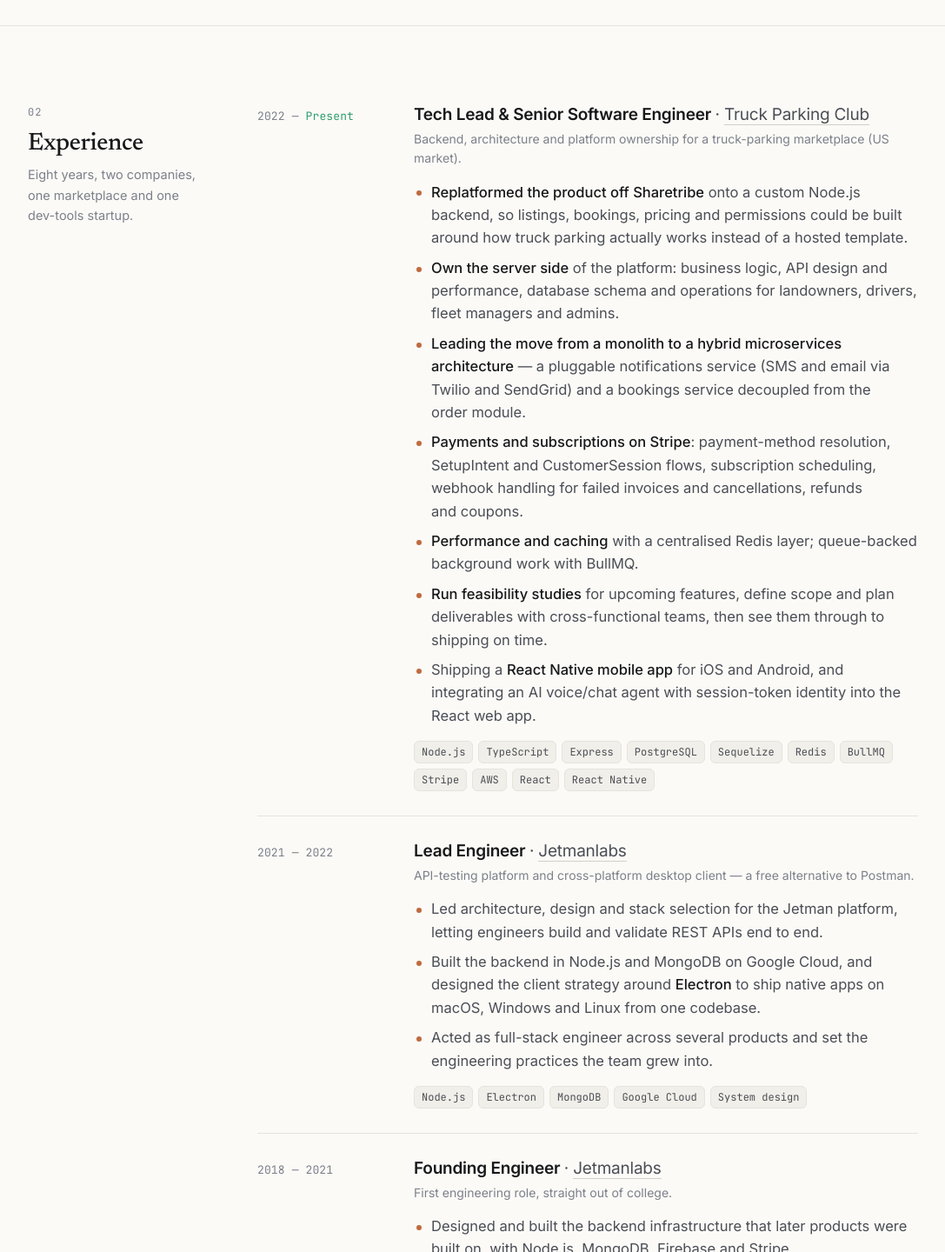
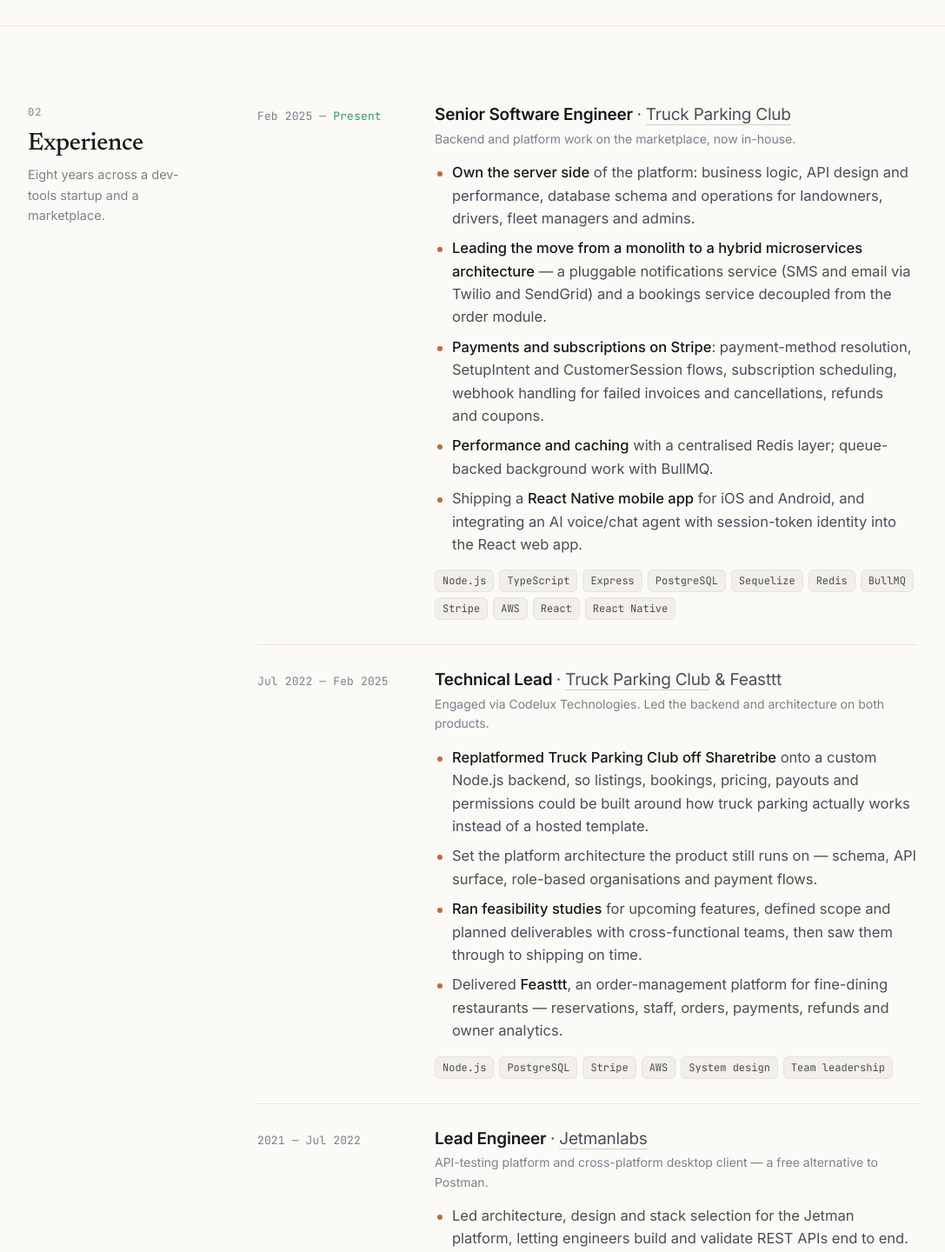
Before and after one commit to msdhaliwal/msdhaliwal, a plain HTML site: page index.html in a window 1280 px wide. Shown: the part 1360-2800 px from the top of the page at 87% size, without its empty margins (96-1183 px from the left). Drawn offline with Linux system fonts and the light colour scheme.

Commit message:
Correct the experience timeline

```diff
--- a/index.html
+++ b/index.html
@@ -243,7 +243,7 @@
     /* ---------- experience ---------- */
     .timeline { list-style: none; margin: 0; padding: 0; }
     .role {
-      display: grid; grid-template-columns: 148px minmax(0, 1fr); gap: 20px 32px;
+      display: grid; grid-template-columns: 172px minmax(0, 1fr); gap: 20px 32px;
       padding: 28px 0; border-top: 1px solid var(--line);
     }
     .role:first-child { border-top: 0; padding-top: 0; }
@@ -384,7 +384,7 @@
         <aside class="hero-aside">
           <div class="portrait"><img src="src/assets/self.jpeg" alt="Portrait of Manpreet Singh Dhaliwal" width="224" height="224" loading="eager" fetchpriority="high"></div>
           <ul class="facts">
-            <li><span class="k">Now</span><span>Tech Lead, Truck Parking Club</span></li>
+            <li><span class="k">Now</span><span>Senior Software Engineer, Truck Parking Club</span></li>
             <li><span class="k">Since</span><span>2018 · 8 yrs and counting</span></li>
             <li><span class="k">Focus</span><span>APIs · marketplaces · payments</span></li>
             <li><span class="k">TZ</span><span class="mono">Asia/Kolkata · IST</span></li>
@@ -433,22 +433,20 @@
         <div class="section-head">
           <span class="num">02</span>
           <h2>Experience</h2>
-          <p>Eight years, two companies, one marketplace and one dev-tools startup.</p>
+          <p>Eight years across a dev-tools startup and a marketplace.</p>
         </div>
         <ol class="timeline reveal">
 
           <li class="role">
-            <div class="when">2022 — <span class="now">Present</span></div>
+            <div class="when">Feb 2025 — <span class="now">Present</span></div>
             <div>
-              <h3>Tech Lead &amp; Senior Software Engineer <span class="org">· <a href="https://truckparkingclub.com" target="_blank" rel="noopener">Truck Parking Club</a></span></h3>
-              <p class="sub">Backend, architecture and platform ownership for a truck-parking marketplace (US market).</p>
+              <h3>Senior Software Engineer <span class="org">· <a href="https://truckparkingclub.com" target="_blank" rel="noopener">Truck Parking Club</a></span></h3>
+              <p class="sub">Backend and platform work on the marketplace, now in-house.</p>
               <ul>
-                <li><strong>Replatformed the product off Sharetribe</strong> onto a custom Node.js backend, so listings, bookings, pricing and permissions could be built around how truck parking actually works instead of a hosted template.</li>
                 <li><strong>Own the server side</strong> of the platform: business logic, API design and performance, database schema and operations for landowners, drivers, fleet managers and admins.</li>
                 <li><strong>Leading the move from a monolith to a hybrid microservices architecture</strong> — a pluggable notifications service (SMS and email via Twilio and SendGrid) and a bookings service decoupled from the order module.</li>
                 <li><strong>Payments and subscriptions on Stripe</strong>: payment-method resolution, SetupIntent and CustomerSession flows, subscription scheduling, webhook handling for failed invoices and cancellations, refunds and coupons.</li>
                 <li><strong>Performance and caching</strong> with a centralised Redis layer; queue-backed background work with BullMQ.</li>
-                <li><strong>Run feasibility studies</strong> for upcoming features, define scope and plan deliverables with cross-functional teams, then see them through to shipping on time.</li>
                 <li>Shipping a <strong>React Native mobile app</strong> for iOS and Android, and integrating an AI voice/chat agent with session-token identity into the React web app.</li>
               </ul>
               <div class="tags">
@@ -458,7 +456,24 @@
           </li>
 
           <li class="role">
-            <div class="when">2021 — 2022</div>
+            <div class="when">Jul 2022 — Feb 2025</div>
+            <div>
+              <h3>Technical Lead <span class="org">· <a href="https://truckparkingclub.com" target="_blank" rel="noopener">Truck Parking Club</a> &amp; Feasttt</span></h3>
+              <p class="sub">Engaged via Codelux Technologies. Led the backend and architecture on both products.</p>
+              <ul>
+                <li><strong>Replatformed Truck Parking Club off Sharetribe</strong> onto a custom Node.js backend, so listings, bookings, pricing, payouts and permissions could be built around how truck parking actually works instead of a hosted template.</li>
+                <li>Set the platform architecture the product still runs on — schema, API surface, role-based organisations and payment flows.</li>
+                <li><strong>Ran feasibility studies</strong> for upcoming features, defined scope and planned deliverables with cross-functional teams, then saw them through to shipping on time.</li>
+                <li>Delivered <strong>Feasttt</strong>, an order-management platform for fine-dining restaurants — reservations, staff, orders, payments, refunds and owner analytics.</li>
+              </ul>
+              <div class="tags">
+                <span class="tag">Node.js</span><span class="tag">PostgreSQL</span><span class="tag">Stripe</span><span class="tag">AWS</span><span class="tag">System design</span><span class="tag">Team leadership</span>
+              </div>
+            </div>
+          </li>
+
+          <li class="role">
+            <div class="when">2021 — Jul 2022</div>
             <div>
               <h3>Lead Engineer <span class="org">· <a href="https://jetmanlabs.com" target="_blank" rel="noopener">Jetmanlabs</a></span></h3>
               <p class="sub">API-testing platform and cross-platform desktop client — a free alternative to Postman.</p>
@@ -474,7 +489,7 @@
           </li>
 
           <li class="role">
-            <div class="when">2018 — 2021</div>
+            <div class="when">Sep 2018 — 2021</div>
             <div>
               <h3>Founding Engineer <span class="org">· <a href="https://jetmanlabs.com" target="_blank" rel="noopener">Jetmanlabs</a></span></h3>
               <p class="sub">First engineering role, straight out of college.</p>
@@ -519,7 +534,7 @@
               <p style="margin-top:10px">
                 A two-sided marketplace for truck parking. Property owners list spaces with location, size and pricing;
                 drivers and fleet managers book hourly, daily, weekly or monthly; admins run refunds, coupons and listings
-                from a dashboard. I lead the backend and platform architecture.
+                from a dashboard. I've led the backend and platform architecture since 2023.
               </p>
               <div class="tags">
                 <span class="tag">Node.js</span><span class="tag">PostgreSQL</span><span class="tag">Redis</span><span class="tag">Stripe</span><span class="tag">AWS S3 · Lambda · RDS · SQS</span><span class="tag">Cloudflare R2</span><span class="tag">React / Vite</span>
@@ -568,7 +583,7 @@
           <article class="card">
             <div class="card-top">
               <h3>Feasttt</h3>
-              <span class="kind">Order management · SaaS</span>
+              <span class="kind">Order management · 2022 — 25</span>
             </div>
             <p>
               Operations platform for fine-dining restaurants: reservations, host and waiter management, orders,
@@ -581,7 +596,7 @@
           <article class="card">
             <div class="card-top">
               <h3>Sharetribe → custom platform</h3>
-              <span class="kind">Replatform · TPC</span>
+              <span class="kind">Replatform · TPC · 2023</span>
             </div>
             <p>
               Moved Truck Parking Club off Sharetribe onto a custom Node.js backend — lifting the product out of a
```
Also changed, not shown: README.md.
